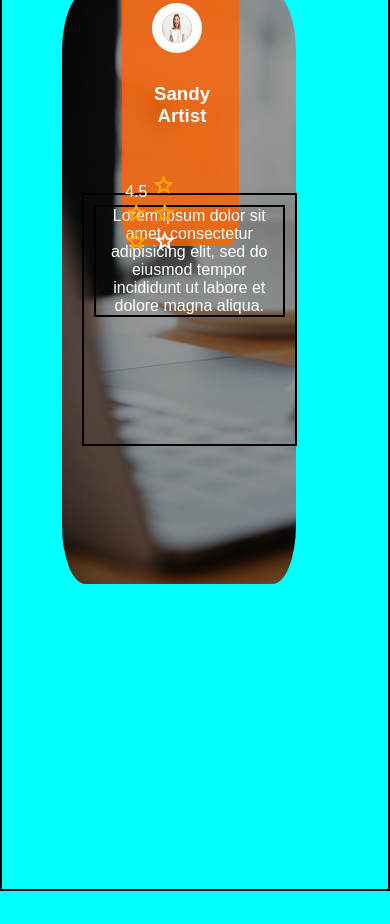
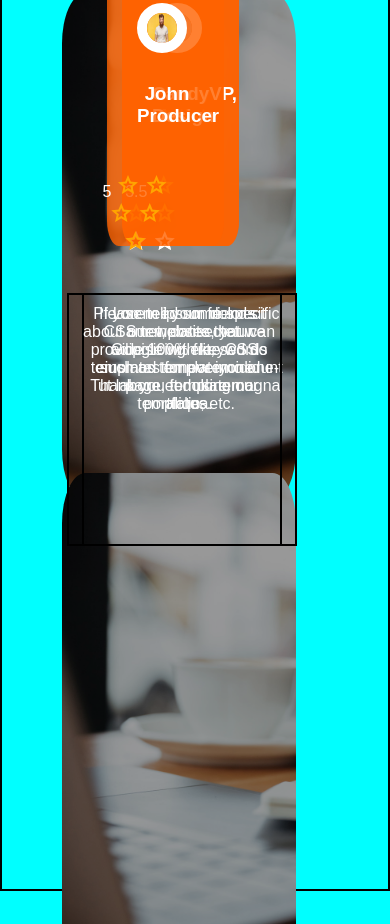
Before and after one commit to 1999BHARGAVI/Project, a plain HTML site: page index.html in a window 390 px wide. Shown: the part 5260-6184 px from the top of the page. Before the commit the page ends 6151 px from the top, so only its background shows below. Drawn offline with nearby package versions, Linux system fonts and the light colour scheme.

Commit message:
css project

```diff
--- a/index.css
+++ b/index.css
@@ -1252,7 +1252,7 @@ a:hover h4 {
 .review1-background-img{
 
     width: 60vw;
-    height: 70vh;
+    height: 60vh;
     margin-left: 60px;
     margin-top: 100px;
 
@@ -1286,13 +1286,13 @@ a:hover h4 {
     width:55vw;
     height:30vh;
 
-    top: 300px;
+    top: 400px;
     margin-left: 80px;
     border: 2px solid black;
 }
 .reviewr-content>p{
     font-size: 1rem;
-    border: 2px solid black;
+
 
 }
 .reviewr-numbers{
--- a/index.html
+++ b/index.html
@@ -349,7 +349,7 @@
 
           </div>
         </div>
-        <!-- <div id="review2">
+         <div id="review2">
           <div class="review1-background-img"></div>
           <div class="backgroundcolor-review1"></div>
           <div class="review-img1">
@@ -432,7 +432,7 @@
 
            </span>
 
-          </div> -->
+          </div>
         </div>
         </div>
 
```
